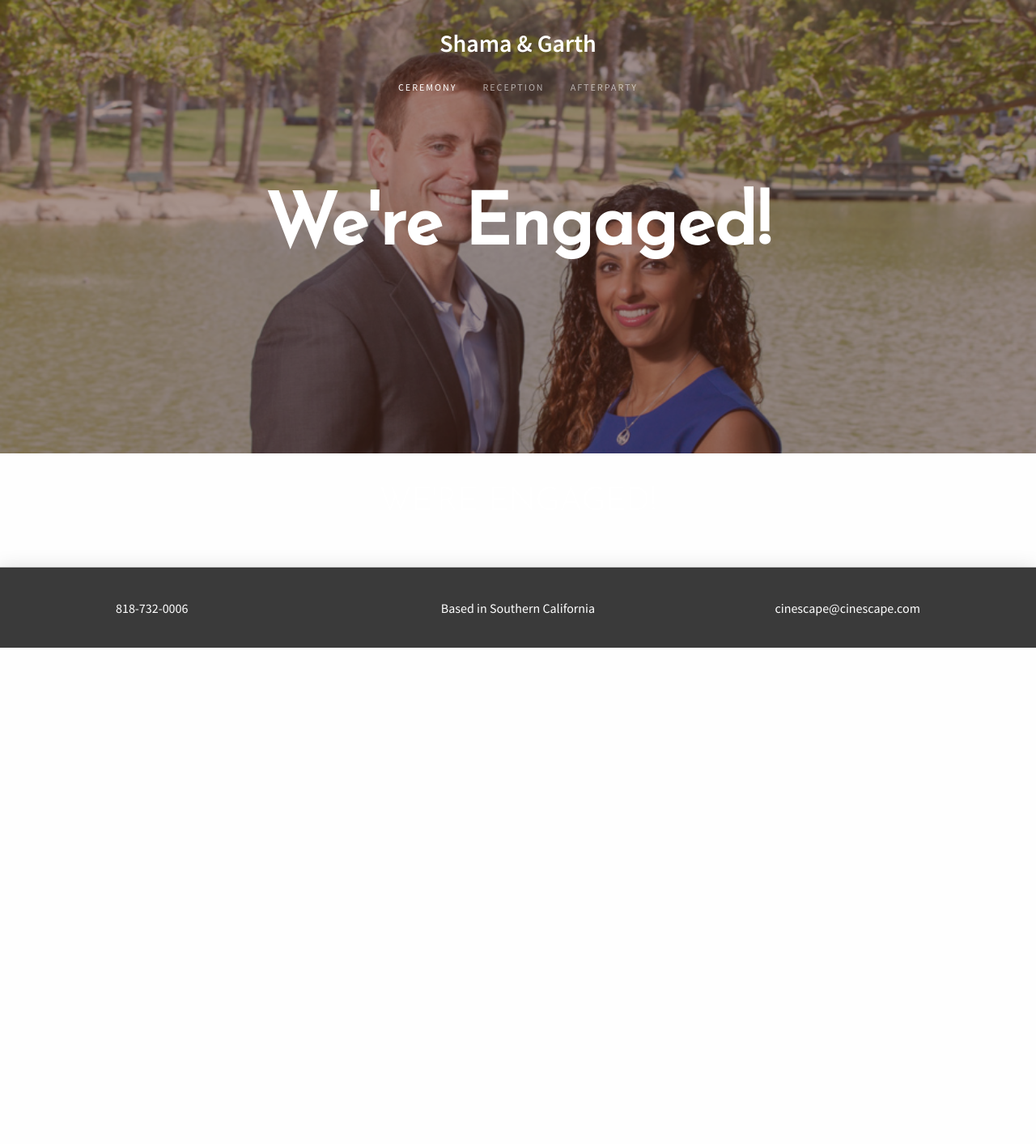
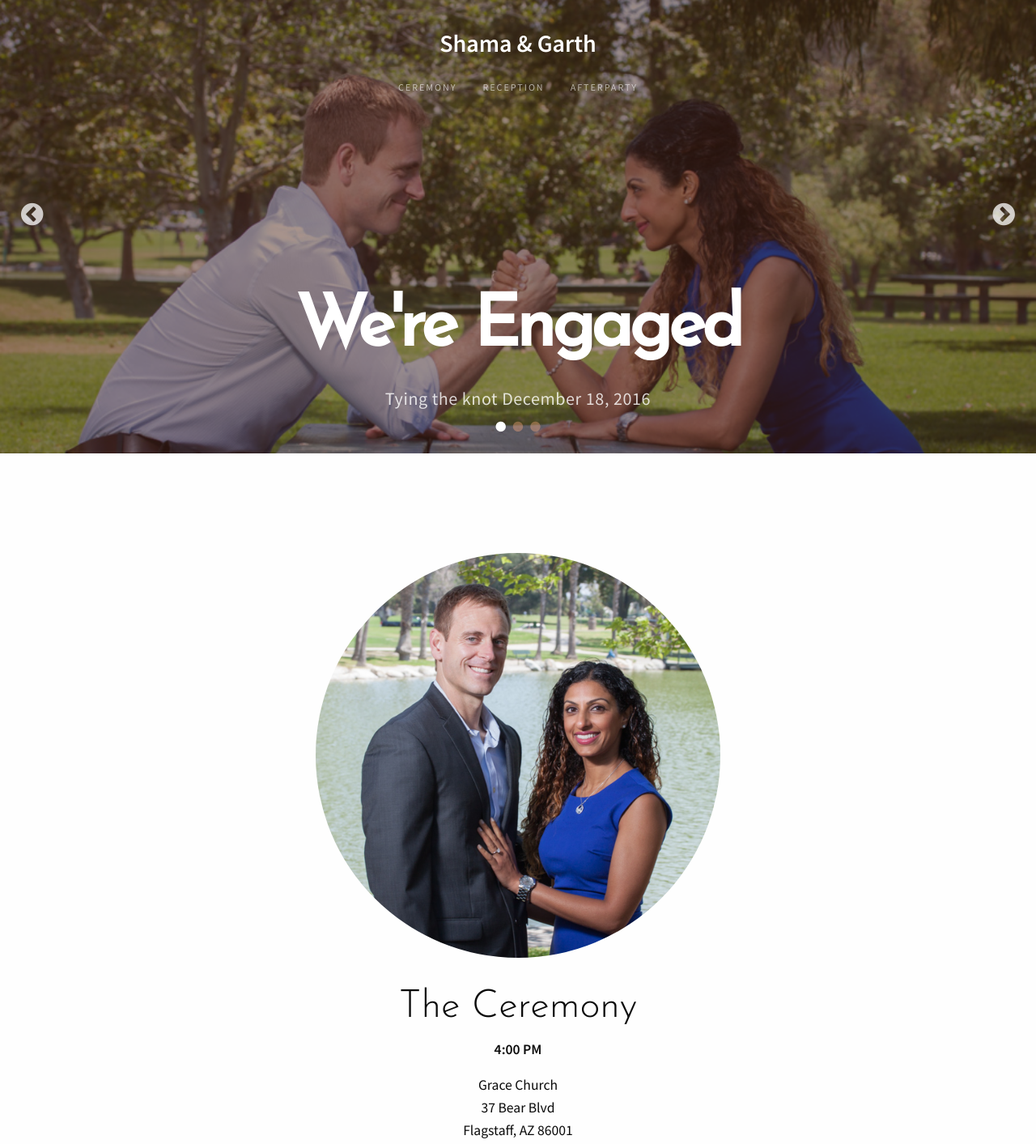
Before and after one commit to pajaroblanco/shamagarthwedding, a website: page app/index.html in a window 1280 px wide. Shown: the top 1413 px of the page at 81% size. Before the commit the page ends 800 px from the top, so only its background shows below. Drawn offline with Linux system fonts and the light colour scheme.

Commit message:
Everything is working, just need content.

```diff
--- a/app/angular-app/home/home.html
+++ b/app/angular-app/home/home.html
@@ -1,82 +1,103 @@
-<div class="row full-width">
+<header>
+    <div class="row full-width">
+        <div class="column show-for-medium text-center">
+            <h2>Shama & Garth</h2>
+        </div>
+    </div>
+    <div class="row full-width">
+        <div class="column show-for-medium">
+            <ul class="menu align-center">
+                <li ng-repeat="navLink in base.navLinks track by navLink.label">
+                    <a ng-click="base.scrollToSection(navLink.section)" ng-bind="navLink.label"></a>
+                </li>
+            </ul>
+        </div>
+    </div>
+    <!--<div class="row full-width text-center">-->
+    <!--<div class="column">-->
+    <!--<h1>We're Engaged!</h1>-->
+    <!--<p>Tying the knot December 18, 2016</p>-->
+    <!--</div>-->
+    <!--</div>-->
+</header>
 
-    <ul rn-carousel class="image">
-        <li><img src="dist/images/hero-orbit/_MG_0858.jpg" alt="1"/></li>
-        <li>slide #2</li>
-        <li>slide #3</li>
+<div class="row carousel-wrapper align-middle">
+    <ul rn-carousel
+        class="image"
+        rn-carousel-transition="slide"
+        rn-carousel-buffered
+        rn-carousel-controls
+        rn-carousel-controls-allow-loop
+        rn-carousel-duration="1200"
+        rn-carousel-easing="easeInOutQuart"
+        rn-carousel-index="vm.carousel.carouselIndex"
+        rn-carousel-auto-slide="7">
+
+        <li ng-repeat="imgSrc in vm.carousel.images track by $index"><div class="image" ng-style="{'background-image': 'url(dist/images/hero-orbit/' + imgSrc + ')'}"></div></li>
     </ul>
+    <div rn-carousel-indicators ng-if="vm.carousel.images.length > 1" slides="vm.carousel.images" rn-carousel-index="vm.carousel.carouselIndex"></div>
+    <div class="carousel-overlay"></div>
 
-    <div class="carousel-overlay"></div>
-    <div class="column text-center carousel-text">
-
-        <!--<p style="opacity: 0"><em>Cinescape</em></p>-->
-        <h1>We're Engaged!</h1>
-        <!--&lt;!&ndash;<p>&ndash;&gt;-->
-            <!--&lt;!&ndash;Servicing the <span>Southern California</span> area&ndash;&gt;-->
-        <!--&lt;!&ndash;</p>&ndash;&gt;-->
-        <!--<button style="opacity: 0" ng-click="vm.onLearnMore()" class="button large">Learn More</button>-->
+    <div class="carousel-text">
+        <h1>We're Engaged</h1>
+        <p>Tying the knot December 18, 2016</p>
     </div>
 </div>
 
 <div class="home-content">
+    <div class="row full-width ceremony">
+        <div class="column">
+            <div class="row standard-width">
+                <div class="column text-center">
+                    <div class="image" style="background-image: url(dist/images/hero-orbit/_MG_0858.jpg)"></div>
+                    <h2>The Ceremony</h2>
 
-    <!--<div class="row full-width">-->
-        <!--<div class="column">-->
-            <!--<div class="row standard-width">-->
-                <!--<div class="column text-center">-->
-                    <!--<h2>Licensed by the FAA</h2>-->
-                    <!--<hr>-->
-                    <!--<div class="row align-middle">-->
-                        <!--<div class="small-12 medium-8 columns small-order-2 medium-order-1">-->
-                            <!--<p>Lorem ipsum dolor sit amet, consectetur adipisicing elit. Alias, aliquam commodi consequuntur cum doloribus eius eum ex, harum id incidunt iste itaque libero molestiae provident quia quidem similique vel voluptates.</p>-->
-                        <!--</div>-->
-                        <!--<div class="small-12 medium-4 columns small-order-1 medium-order-2">-->
-                            <!--<img src="dist/images/faa-logo.png" alt="FAA Logo"/>-->
-                        <!--</div>-->
-                    <!--</div>-->
-                <!--</div>-->
-            <!--</div>-->
-        <!--</div>-->
-    <!--</div>-->
+                    <p><strong>4:00 PM</strong></p>
+                    <p>
+                        Grace Church<br>
+                        37 Bear Blvd<br>
+                        Flagstaff, AZ 86001
+                    </p>
+                </div>
+            </div>
+        </div>
+    </div>
 
-    <!--<div class="row full-width">-->
-        <!--<div class="column">-->
-            <!--<div class="row standard-width">-->
-                <!--<div class="column text-center">-->
-                    <!--<h2>Well Equipped</h2>-->
-                    <!--<hr>-->
-                    <!--<div class="row align-middle">-->
-                        <!--<div class="small-12 medium-4 columns">-->
-                            <!--<img src="http://www.aerialvideoandphoto.com/Aerial_Camera_Gear_files/shapeimage_5.png" alt="Aerial Drone"/>-->
-                        <!--</div>-->
-                        <!--<div class="small-12 medium-8 columns">-->
-                            <!--<p>Our outdoor footage is shot with a S1000+ drone mounted with a Movi M5 gimbal and a Sony A7s mark II 4K camera. This means you get beautifully stabilized 4K footage of the property flown by an FAA licensed pilot.</p>-->
-                            <!--&lt;!&ndash;<p>Lorem ipsum dolor sit amet, consectetur adipisicing elit. Alias, aliquam commodi consequuntur cum doloribus eius eum ex, harum id incidunt iste itaque libero molestiae provident quia quidem similique vel voluptates.</p>&ndash;&gt;-->
-                        <!--</div>-->
-                    <!--</div>-->
-                <!--</div>-->
-            <!--</div>-->
-        <!--</div>-->
-    <!--</div>-->
+    <div class="row full-width reception">
+        <div class="column">
+            <div class="row standard-width">
+                <div class="column text-center">
+                    <div class="image" style="background-image: url(dist/images/hero-orbit/_MG_0858.jpg)"></div>
+                    <h2>Reception</h2>
 
-    <!--<div class="row full-width">-->
-        <!--<div class="column">-->
-            <!--<div class="row standard-width">-->
-                <!--<div class="column text-center">-->
-                    <!--<h2>Professionally Edited 4K Video</h2>-->
-                    <!--<hr>-->
-                    <!--<div class="row align-middle">-->
-                        <!--<div class="small-12 medium-8 columns small-order-2 medium-order-1">-->
-                            <!--<p>Lorem ipsum dolor sit amet, consectetur adipisicing elit. Alias, aliquam commodi consequuntur cum doloribus eius eum ex, harum id incidunt iste itaque libero molestiae provident quia quidem similique vel voluptates.</p>-->
-                        <!--</div>-->
-                        <!--<div class="small-12 medium-4 columns small-order-1 medium-order-2">-->
-                            <!--<img src="http://roguevalleyvideo.com/wp-content/uploads/2015/03/video-editing-workstation.jpg" alt="Video Editing Software"/>-->
-                        <!--</div>-->
-                    <!--</div>-->
-                <!--</div>-->
-            <!--</div>-->
-        <!--</div>-->
-    <!--</div>-->
+                    <p><strong>4:00 PM</strong></p>
+                    <p>
+                        Grace Church<br>
+                        37 Bear Blvd<br>
+                        Flagstaff, AZ 86001
+                    </p>
+                </div>
+            </div>
+        </div>
+    </div>
+
+    <div class="row full-width afterparty">
+        <div class="column">
+            <div class="row standard-width">
+                <div class="column text-center">
+                    <div class="image" style="background-image: url(dist/images/hero-orbit/_MG_0858.jpg)"></div>
+                    <h2>Afterparty</h2>
+
+                    <p><strong>4:00 PM</strong></p>
+                    <p>
+                        Grace Church<br>
+                        37 Bear Blvd<br>
+                        Flagstaff, AZ 86001
+                    </p>
+                </div>
+            </div>
+        </div>
+    </div>
 
     <!--<div class="row full-width">-->
         <!--<div class="column text-center">-->
--- a/app/index.html
+++ b/app/index.html
@@ -10,7 +10,7 @@
 <head>
     <meta charset="utf-8">
     <meta http-equiv="X-UA-Compatible" content="IE=edge">
-    <title>Cinescape</title>
+    <title>Shama & Garth Wedding</title>
     <meta name="description" content="">
     <meta name="viewport" content="width=device-width, initial-scale=1">
     <link rel="stylesheet" href="dist/app.css">
@@ -25,7 +25,7 @@
                     <!-- off-canvas title bar for 'small' screen -->
                     <div class="title-bar" data-responsive-toggle="widemenu" data-hide-for="medium">
                         <div class="title-bar">
-                            <span class="title-bar-title">Cinescape</span>
+                            <span class="title-bar-title">Shama/Garth Wedding</span>
                             <!--<button class="menu-icon" type="button" data-open="offCanvasRight"></button>-->
                         </div>
                         <div class="title-bar-right">
@@ -38,32 +38,10 @@
                     <div class="off-canvas position-right" id="offCanvasRight" data-off-canvas data-position="right">
                         <ul class="vertical dropdown menu" data-dropdown-menu>
                             <li ng-repeat="navLink in base.navLinks track by navLink.label">
-                                <a data-close ng-href="{{navLink.href}}" ng-class="{active: navLink.isActive}" ng-bind-html="navLink.smallLabel"></a>
+                                <a data-close ng-click="base.scrollToSection(navLink.section)" ng-bind-html="navLink.smallLabel"></a>
                             </li>
                         </ul>
                     </div>
-
-                    <header>
-                        <div class="row full-width">
-                            <div class="column show-for-medium text-center">
-                                <h2>Shama & Garth</h2>
-                            </div>
-                        </div>
-                        <div class="row full-width">
-                            <div class="column show-for-medium">
-                                <ul class="menu align-center" ng-class="{light: base.$rootScope.appData.isLight}">
-                                    <li ng-repeat="navLink in base.navLinks track by navLink.label">
-                                        <a ng-href="{{navLink.href}}" ng-class="{active: navLink.isActive}" ng-bind="navLink.label"></a>
-                                    </li>
-                                </ul>
-                            </div>
-                        </div>
-                        <div class="row full-width text-center">
-                            <div class="column show-for-medium">
-                                <h1>We're Engaged!</h1>
-                            </div>
-                        </div>
-                    </header>
 
                     <!--[if lt IE 7]>
                     <p class="browsehappy">You are using an <strong>outdated</strong> browser. Please
@@ -84,20 +62,13 @@
 
     <footer id="footer">
         <div class="row align-middle">
-            <div class="small-12 medium-4 columns">
-                818-732-0006
-            </div>
-            <div class="small-12 medium-4 columns text-center">
-                Based in Southern California
-            </div>
-            <div class="small-12 medium-4 columns text-right">
-                <!--<button class="button secondary" ng-click="base.onScrollToTopClick()"><i class="fa-angle-up fa"></i></button>-->
-                <a href="mailto:cinescape@cinescape.com">cinescape@cinescape.com</a>
+            <div class="medium-12 columns text-center">
+                Shama Garth Wedding<br>
+                2016
             </div>
         </div>
     </footer>
 
-    <!--<script src="bower_components/scrollmagic/scrollmagic/uncompressed/ScrollMagic.js"></script>-->
     <script src="dist/dependencies.js"></script>
     <script src="dist/app.js"></script>
 </body>
--- a/app/scss/_carousel.scss
+++ b/app/scss/_carousel.scss
@@ -1,22 +1,33 @@
+.carousel-wrapper {
+
+  max-width: 100%;
+  position: relative;
+
   ul[rn-carousel] {
-  max-height: 100vh;
+    height: 50vh;
     width: 100%;
     margin: 0;
 
     @include breakpoint(medium up) {
-    max-height: 70vh;
+      height: 70vh;
     }
 
     @include breakpoint (xlarge up) {
-    max-height: 70vh;
+      height: 70vh;
     }
 
     & > li {
-    & > img {
-      width: 100%;
+      & > div.image {
+        text-align: right;
+        color: white;
+        background-size: cover;
+        height: 100%;
+        //background-position: center center;
+        background-position-x: 50%;
+        background-position-y: 15%;
       }
 
-    position:relative;
+      position:absolute;
 
       &:before {
         content: "";
@@ -39,3 +50,101 @@ ul[rn-carousel] {
       top: $topbar-height;
     }
   }
+
+  .carousel-text {
+    position: absolute;
+    top: 57%;
+    display: inline-block;
+    left: 0;
+    width: 100%;
+    text-align: center;
+
+    @include breakpoint(small only) {
+      top: 39%;
+    }
+
+    h1 {
+      color: white;
+      font-size: 88px;
+      font-weight: 600;
+      text-transform: none;
+      //margin-top: 30vh;
+      letter-spacing: -4.4px;
+
+      @include breakpoint(small only) {
+        font-size: 35px;
+        letter-spacing: initial;
+      }
+    }
+
+    p {
+      font-size: 22px;
+      line-height: 1.6em;
+      text-transform: none;
+      letter-spacing: .6px;
+      font-weight: 400;
+      font-style: normal;
+      color: rgba(255,255,255,.8);
+
+      @include breakpoint(small only) {
+        font-size: 100%;
+      }
+    }
+  }
+
+  .rn-carousel-controls {
+    .rn-carousel-control-next, .rn-carousel-control-prev {
+      z-index: 100;
+      color: white;
+      //background-color: rgba(0, 0, 0, 0.5);
+      padding-left: 10px;
+      padding-right: 10px;
+
+      @include breakpoint(small only) {
+        font-size: 1.5rem;
+      }
+    }
+
+    .rn-carousel-control-next {
+      font-family: 'FontAwesome';
+
+      &:before {
+        content: "\f138";
+      }
+    }
+
+    .rn-carousel-control-prev {
+      font-family: 'FontAwesome';
+
+      &:before {
+        content: "\f137";
+      }
+    }
+  }
+
+  div[rn-carousel-indicators] {
+    position: relative;
+    width: 100%;
+    display: block;
+    text-align: center;
+    top: -56px;
+
+    .rn-carousel-indicator {
+      //position: relative;
+      //top: -50px;
+      ///* left: calc(50% - 25px); */
+      //display: inline-block;
+
+      span {
+        font-size: 180%;
+        color: rgba(255, 174, 128, 0.38);
+        margin-left: 2px;
+        margin-right: 2px;
+
+        &.active {
+          color: white;
+        }
+      }
+    }
+  }
+}
--- a/app/scss/_footer.scss
+++ b/app/scss/_footer.scss
@@ -27,7 +27,7 @@ html, body {height: 100%;}
   border-top: 1px solid $medium-gray;
   //padding-top: 2rem;
   box-shadow: 0 0 22px 0 #E3E3E3;
-  background-color: #3A3A3A;
+  background-color: #a2bdbe;
   color: white;
 
   .row:first-of-type {
--- a/app/scss/_header.scss
+++ b/app/scss/_header.scss
@@ -6,7 +6,7 @@ header {
 
   @include breakpoint(small only) {
     //height: auto;
-    display: none;
+    //display: none;
   }
 
   .row:first-of-type {
@@ -31,7 +31,23 @@ header {
     font-size: 88px;
     font-weight: 600;
     text-transform: none;
-    margin-top: 85px;
+    margin-top: 30vh;
+    letter-spacing: -4.4px;
+
+    @include breakpoint(small only) {
+      font-size: 45px;
+      letter-spacing: initial;
+    }
+  }
+
+  p {
+    font-size: 22px;
+    line-height: 1.6em;
+    text-transform: none;
+    letter-spacing: .6px;
+    font-weight: 400;
+    font-style: normal;
+    color: rgba(255,255,255,.8);
   }
 
   ul.menu {
--- a/app/scss/_home.scss
+++ b/app/scss/_home.scss
@@ -1,83 +1,53 @@
-.carousel-text {
-  position: relative;
+.home-content {
+  //margin-top: 5rem;
 
-  //@include breakpoint(small only) {
-  //  top: -5rem;
-  //}
+  & > div.row.full-width {
+    &:nth-of-type(even) {
+      background-color: $colored-bg-color;
+    }
 
-  h1, h2, h3, h4, h5, p {
-    color: white;
-    position: relative;
-  }
+    div.row.standard-width {
+      padding-top: 5rem;
+      padding-bottom: 5rem;
 
-  p {
-    & > em {
-      font-size: 200%;
+      div.image {
+        $img-size: 500px;
+
+        height: $img-size;
+        width: $img-size;
+        background-position: center center;
+        background-size: cover;
+        border-radius: $img-size / 2;
+        display: inline-block;
+
+        @include breakpoint(small only) {
+          height: $img-size / 2;
+          width: $img-size / 2;
+          border-radius: $img-size / 4;
+        }
+      }
+
+      h2 {
+        font-size: 48px;
+        line-height: 1.2em;
+        text-transform: none;
+        letter-spacing: 0px;
+        font-weight: 300;
+        font-style: normal;
+        margin-top: 27px;
+      }
+
+      p {
+        font-size: 110%;
+
+        @include breakpoint(small only) {
+          margin-top: 1rem;
+        }
+      }
     }
   }
 
-  h1 {
-    font-size: 250%;
-    margin-top:2rem;
-    margin-bottom: 2rem;
-
-    @include breakpoint(small only) {
-      font-size: 150%
-    }
-  }
-
-  .button {
-    margin-top: 1rem;
-    position: relative;
-    border-radius: 30px;
-    padding-right: 2rem;
-    padding-left: 2rem;
-    outline: none;
+  h3 {
+    //margin-top: 3rem;
   }
 }
-
-.home-hero {
-  //background: url('../dist/images/home.jpg') no-repeat center center;
-  //@include hero(100vh);
-  //
-  //.hero-overlay {
-  //  position: absolute;
-  //  background-color: rgba(0, 0, 0, 0.55);
-  //  width: 100%;
-  //  height: inherit;
-  //  top: 0;
-  //
-  //  @include breakpoint(small only) {
-  //    top: $topbar-height;
-  //  }
-  //}
-  //
-
-}
-
-.home-content {
-  //margin-top: 5rem;
-  //
-  //& > div.row.full-width {
-  //  &:nth-of-type(odd) {
-  //    background-color: $gray-bg-color;
-  //  }
-  //
-  //  div.row.standard-width {
-  //    padding-top: 4rem;
-  //    padding-bottom: 4rem;
-  //
-  //    p {
-  //      font-size: 110%;
-  //
-  //      @include breakpoint(small only) {
-  //        margin-top: 1rem;
-  //      }
-  //    }
-  //  }
-  //}
-  //
-  //h3 {
-  //  //margin-top: 3rem;
-  //}
-}
--- a/app/scss/_offcanvas.scss
+++ b/app/scss/_offcanvas.scss
@@ -11,6 +11,11 @@
 
   ul.menu {
     & > li {
+      a {
+        //margin-bottom: 1rem;
+        margin-top: 1rem;
+      }
+
       i {
         position: relative;
         top: 1px;
@@ -18,7 +23,7 @@
       }
       span {
         position: absolute;
-        left: 2.75rem;
+        left: 1.75rem;
       }
     }
   }
--- a/app/scss/_settings.scss
+++ b/app/scss/_settings.scss
@@ -1,7 +1,7 @@
 $active-navigation-link-color: orange;
 $fa-font-path:   "../dist/fonts";
 $gray-text-color: #444444;
-$gray-bg-color: #f9f9f9;
+$colored-bg-color: rgba(203,146,134,.1);;
 $topbar-height: 56px;
 
 //  Foundation for Sites Settings
@@ -540,7 +540,7 @@ $thumbnail-radius: $global-radius;
 // 34. Title Bar
 // -------------
 
-$titlebar-background: $black;
+$titlebar-background: #3C2F2F;;
 $titlebar-color: $white;
 $titlebar-padding: 0.5rem;
 $titlebar-text-font-weight: bold;
--- a/app/scss/about-us.scss
+++ b/app/scss/about-us.scss
@@ -64,7 +64,7 @@
 }
 
 .our-team {
-  background-color: $gray-bg-color;
+  background-color: $colored-bg-color;
   padding-top: 4rem;
   padding-bottom: 4rem;
 
```
Also changed, not shown: app/dist/app.css, app/dist/app.js, 2 other files. Lines whose indentation alone changed are shown as unchanged.
